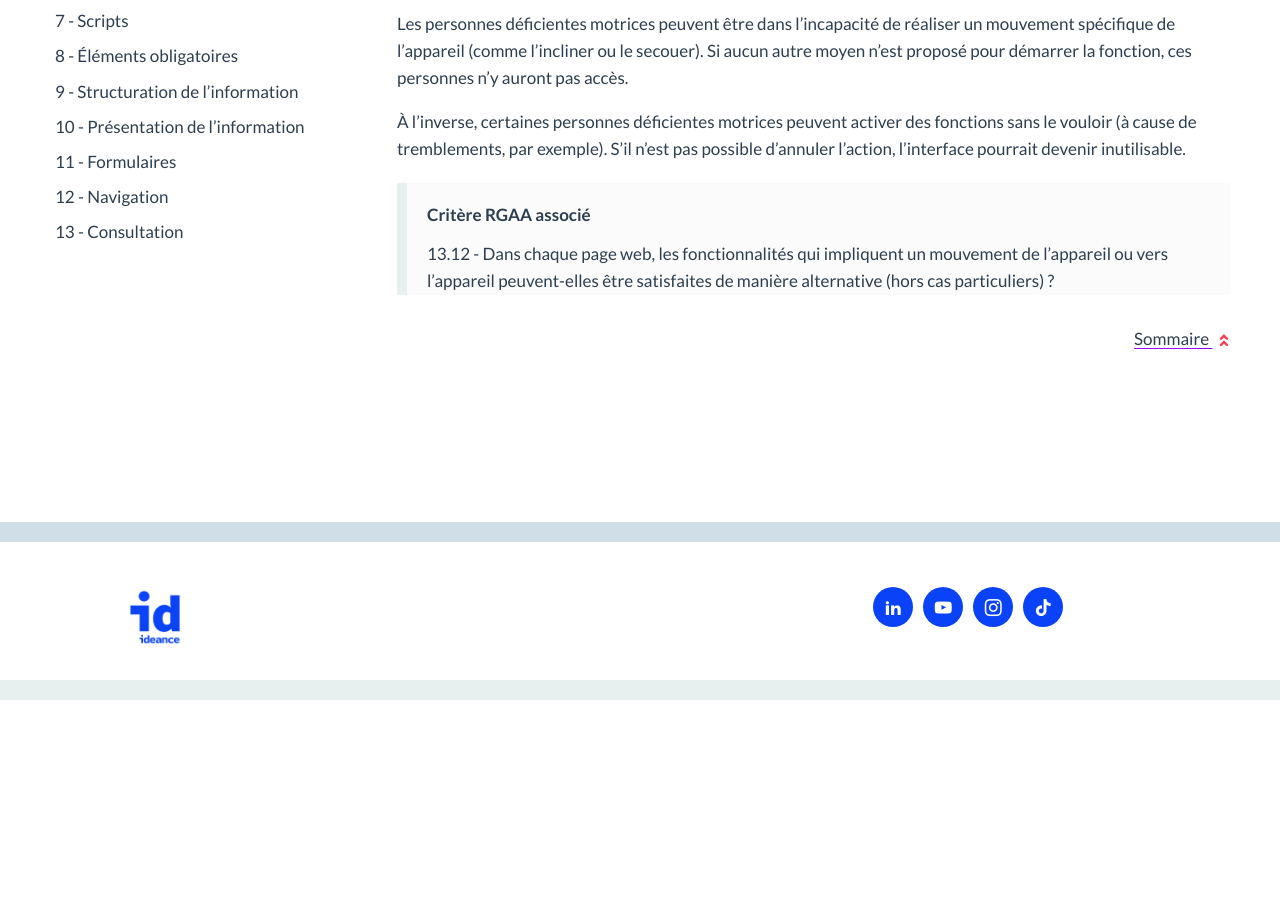
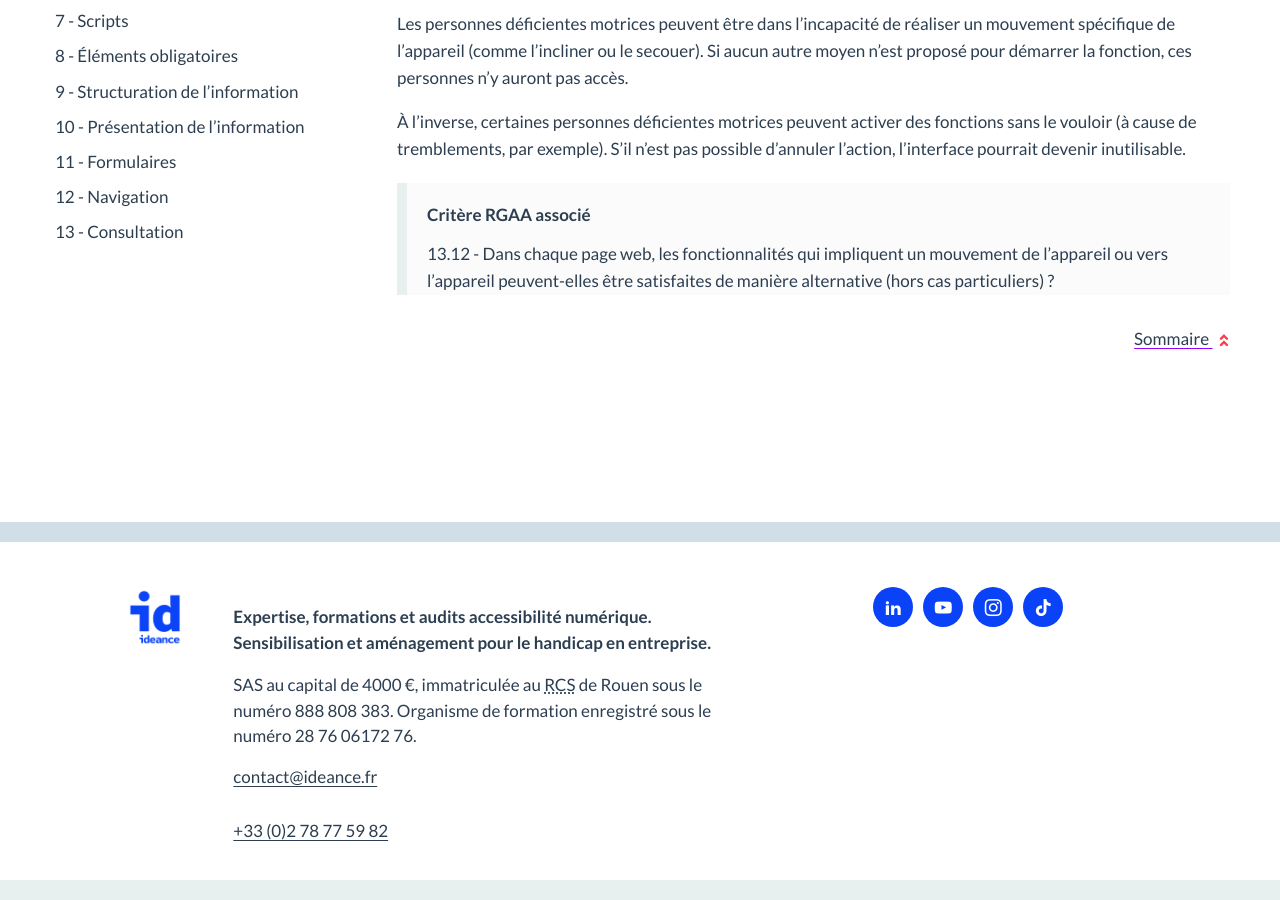
Before and after one commit to ideance-a11y/rgaa4-impacts-utilisateurs, a Jekyll site: the page built from index.html, in a window 1280 px wide and 900 px high, scrolled down 37389 px. Built offline with Jekyll 4.4.1, drawn with Linux system fonts in a browser that asks for light colours; some web fonts are replaced; before the commit the page ends 38089 px from its top, so only the background shows below that.

Commit message:
Mise à jour des contenus

```diff
--- a/_includes/footer.html
+++ b/_includes/footer.html
@@ -4,7 +4,13 @@
       <img src="{{- site.baseurl -}}/assets/images/ideance-logo.png" alt="Ideance" height="62" width="60">
     </div>
     <div class="ice-footer-infos">
-
+      <p>
+        <b>Expertise, formations et audits accessibilité numérique.</b><br>
+        <b>Sensibilisation et aménagement pour le handicap en entreprise.</b>
+      </p>
+      <p>SAS au capital de 4000 €, immatriculée au <abbr title="Registre du Commerce et des Sociétés">RCS</abbr> de Rouen sous le numéro 888 808 383. Organisme de formation enregistré sous le numéro 28 76 06172 76.</p>
+      <a class="ice-link" href="mailto:contact@ideance.fr">contact@ideance.fr</a><br>
+      <a class="ice-link" href="tel:+33278775982">+33 (0)2 78 77 59 82</a>
     </div>
     <div class="ice-footer-links">
       <ul aria-label="Réseaux sociaux" class="ice-social-links">
```
